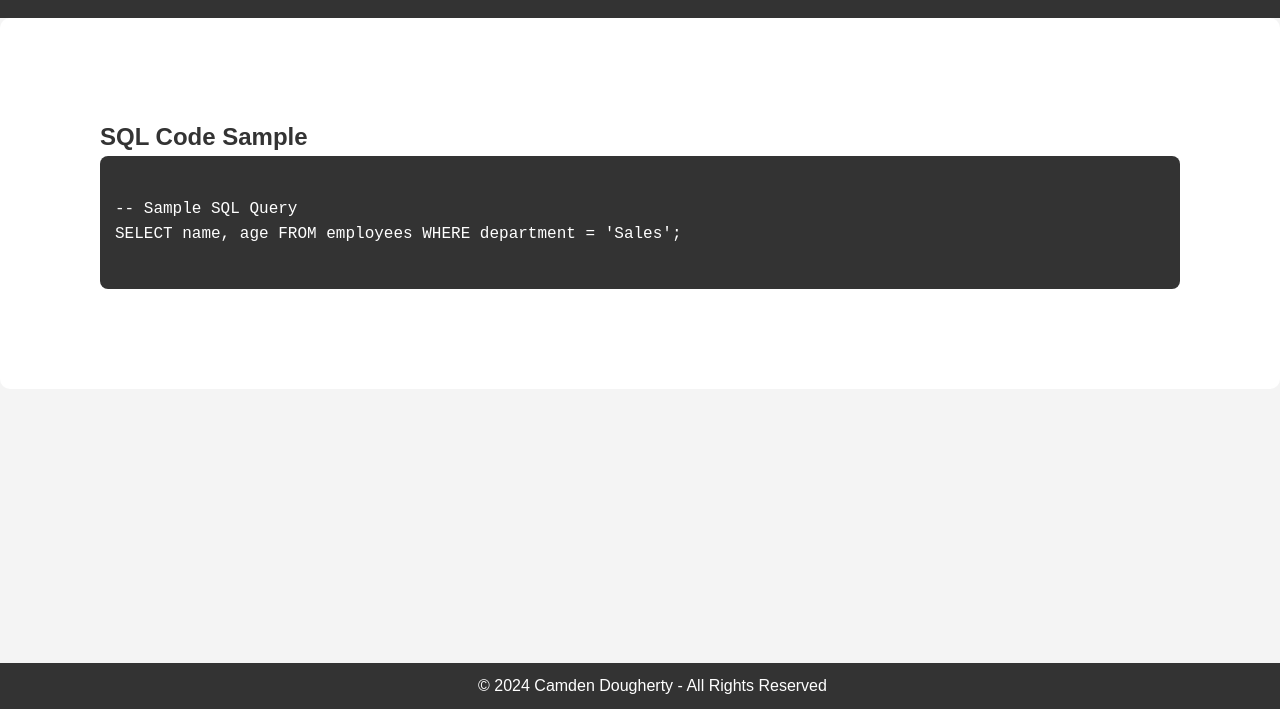
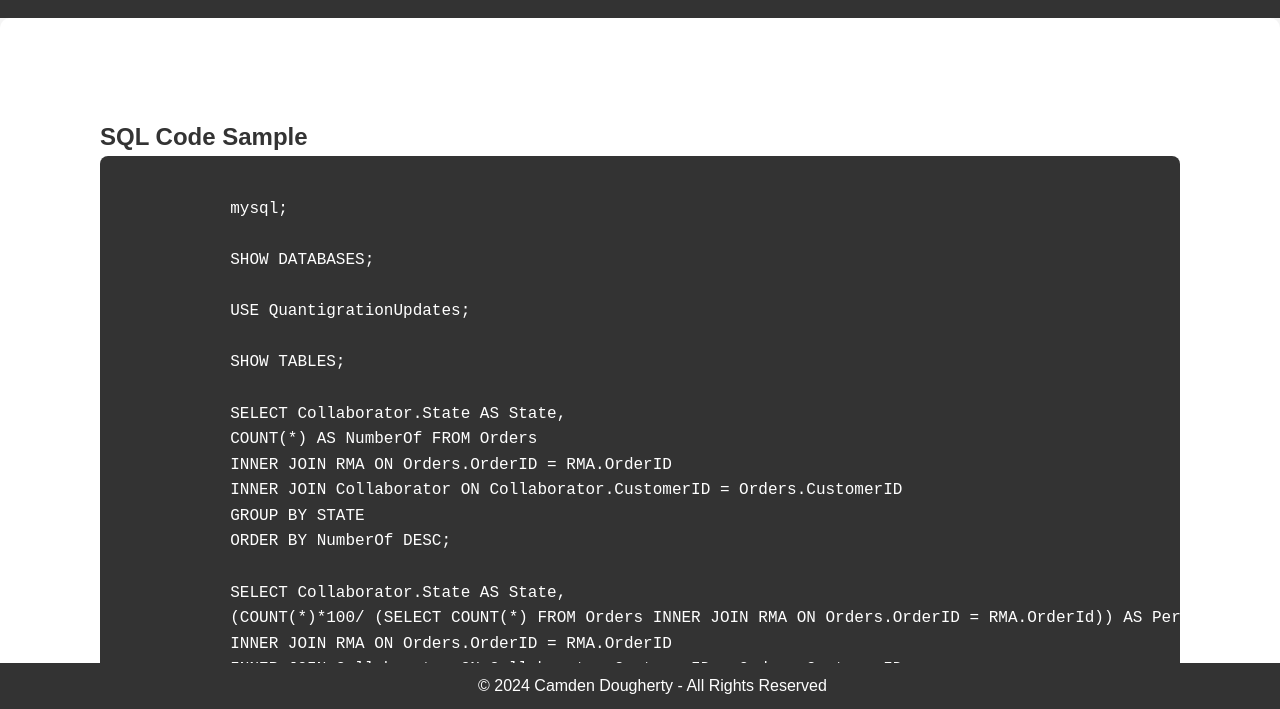
Before and after one commit to CamdenD98/CamdenD98.github.io, a plain HTML site: page portfolio/samples/sql.html in a window 1280 px wide. Shown: the part 91-800 px from the top of the page. Drawn offline with Linux system fonts and the light colour scheme.

Commit message:
Update sql.html

```diff
--- a/portfolio/samples/sql.html
+++ b/portfolio/samples/sql.html
@@ -25,8 +25,35 @@
     <section class="code-example">
         <h2>SQL Code Sample</h2>
         <pre><code>
--- Sample SQL Query
-SELECT name, age FROM employees WHERE department = 'Sales';
+            mysql;
+
+            SHOW DATABASES;
+
+            USE QuantigrationUpdates;
+
+            SHOW TABLES;
+
+            SELECT Collaborator.State AS State,
+            COUNT(*) AS NumberOf FROM Orders
+            INNER JOIN RMA ON Orders.OrderID = RMA.OrderID
+            INNER JOIN Collaborator ON Collaborator.CustomerID = Orders.CustomerID
+            GROUP BY STATE
+            ORDER BY NumberOf DESC;
+
+            SELECT Collaborator.State AS State,
+            (COUNT(*)*100/ (SELECT COUNT(*) FROM Orders INNER JOIN RMA ON Orders.OrderID = RMA.OrderId)) AS PercentOf FROM Orders
+            INNER JOIN RMA ON Orders.OrderID = RMA.OrderID
+            INNER JOIN Collaborator ON Collaborator.CustomerID = Orders.CustomerID
+            GROUP BY State
+            ORDER BY PercentOf DESC;
+
+            SELECT SKU AS ProductType, Description as ProductDescription,
+            (COUNT(*)*100/(SELECT COUNT(*) FROM Orders
+            INNER JOIN RMA ON Orders.OrderID = RMA.OrderID))
+            AS PercentageReturned FROM Orders
+            INNER JOIN RMA ON Orders.OrderID = RMA.OrderID
+            GROUP BY ProductType
+            ORDER BY PercentageReturned DESC;
         </code></pre>
     </section>
 
```
